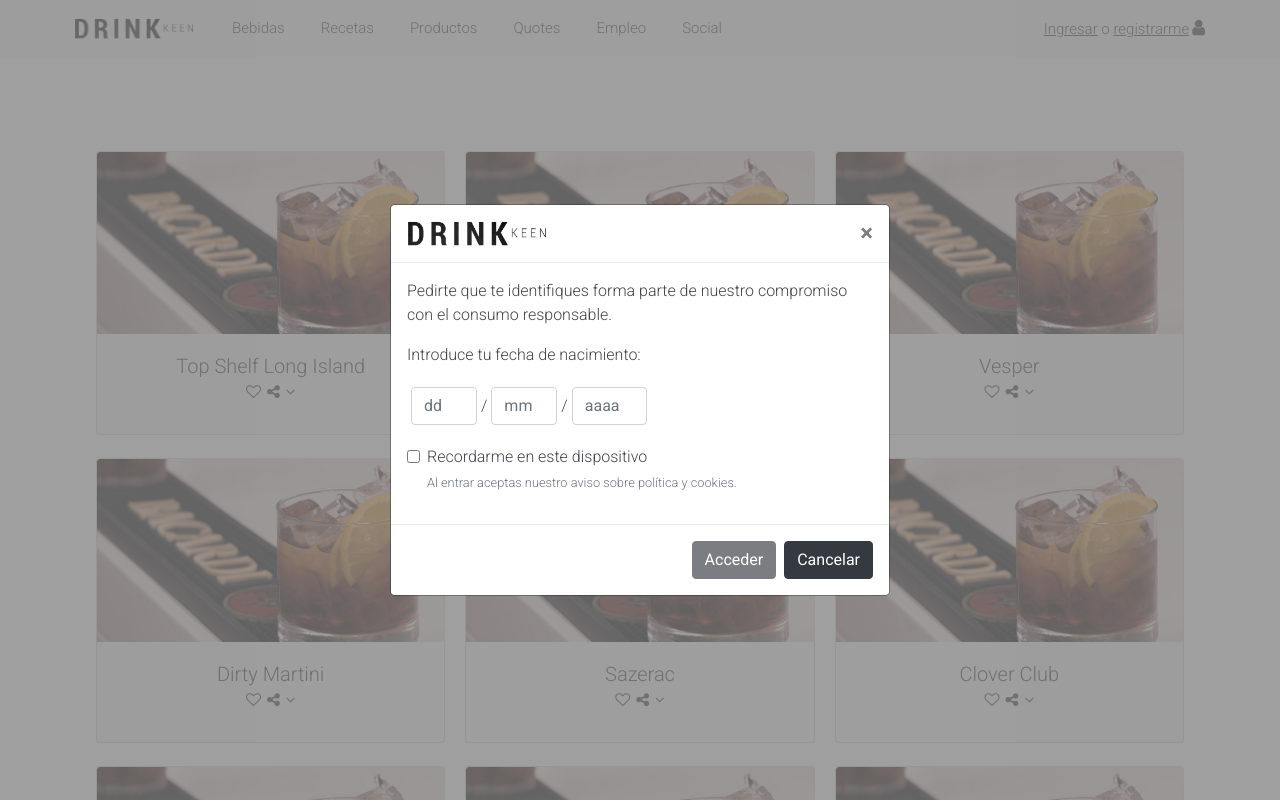
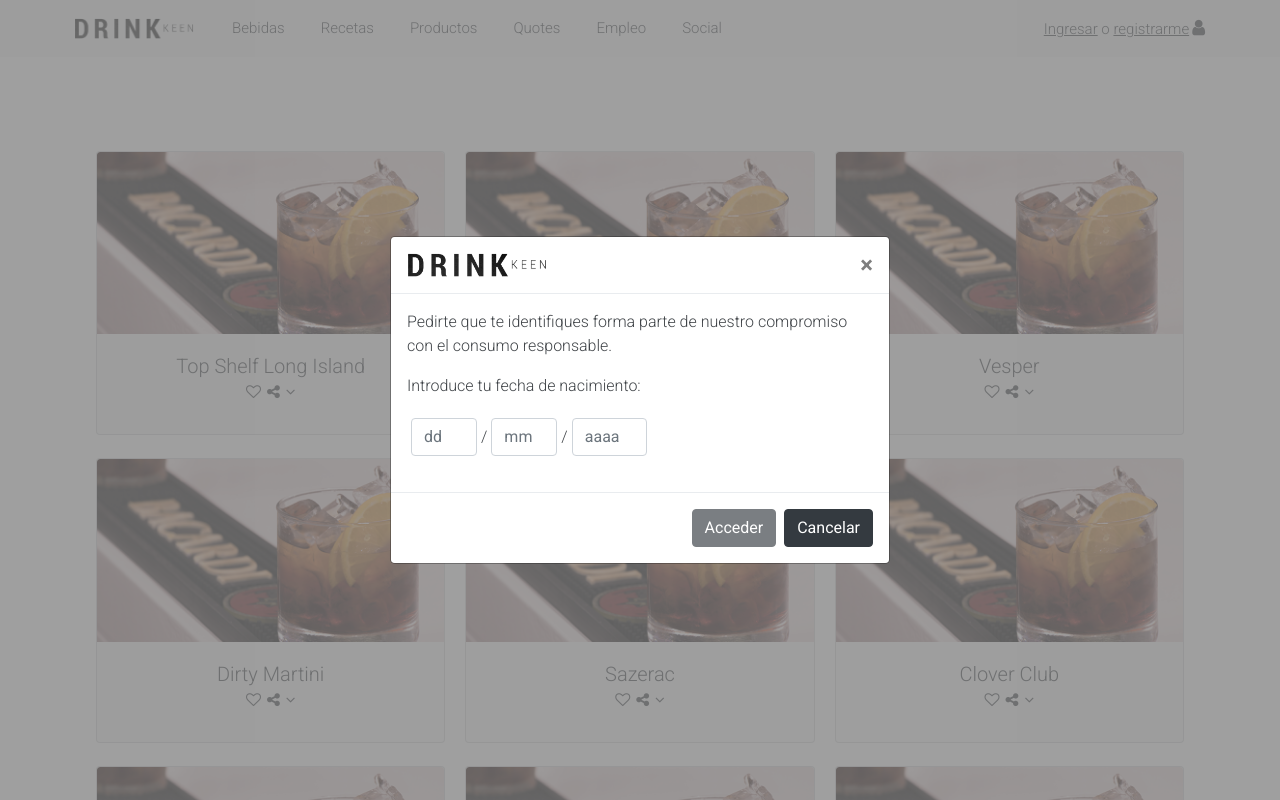
Before and after one commit to okaywaitwhat/drinkkeen, a Vue app in the folder web/: page /cocteleria/clasica in a window 1280 px wide. Both pictures are taken after a click on the element 640 px from the left and 767 px from the top of the page. Shown: the top 800 px of the page. Built offline with nearby package versions, Linux system fonts and the light colour scheme; what vue-progressive-image would draw is missing.

Commit message:
form with basic validations

```diff
--- a/web/src/components/Modal.vue
+++ b/web/src/components/Modal.vue
@@ -15,15 +15,9 @@
 
         <div class="form-group form-inline">
           <!-- v-model hace que se sincronicen en el codigo y en el input siempre -->
-          <input type="text" v-model="day" class="form-control m-1" placeholder="dd" size="3" autocomplete='off'> /
-          <input type="text" v-model="month" class="form-control m-1" placeholder="mm" size="3" autocomplete='off'> /
-          <input type="text" v-model="year" class="form-control m-1" placeholder="aaaa" size="4" autocomplete='off'>
-        </div>
-
-        <div class="form-group form-check">
-          <input type="checkbox" class="form-check-input" id="exampleCheck1">
-            <label class="form-check-label" for="exampleCheck1">Recordarme en este dispositivo</label>
-            <small class="form-text text-muted font-weight-light">Al entrar aceptas nuestro aviso sobre política y cookies.</small>
+          <input type="text" v-model.number="day" class="form-control m-1" placeholder="dd" size="3" autocomplete='off'> /
+          <input type="text" v-model.number="month" class="form-control m-1" placeholder="mm" size="3" autocomplete='off'> /
+          <input type="text" v-model.number="year" class="form-control m-1" placeholder="aaaa" size="4" autocomplete='off'>
         </div>
       </div>
 
@@ -48,6 +42,9 @@ export default {
   },
   computed: {
     isValid () {
+      if (this.day > 31) return false
+      if (this.month > 12) return false
+      if (this.year > 2000 || this.year < 1900) return false
       return this.day && this.month && this.year
       // return this.day !== '' && this.month !== '' && this.year !== ''
     }
```
